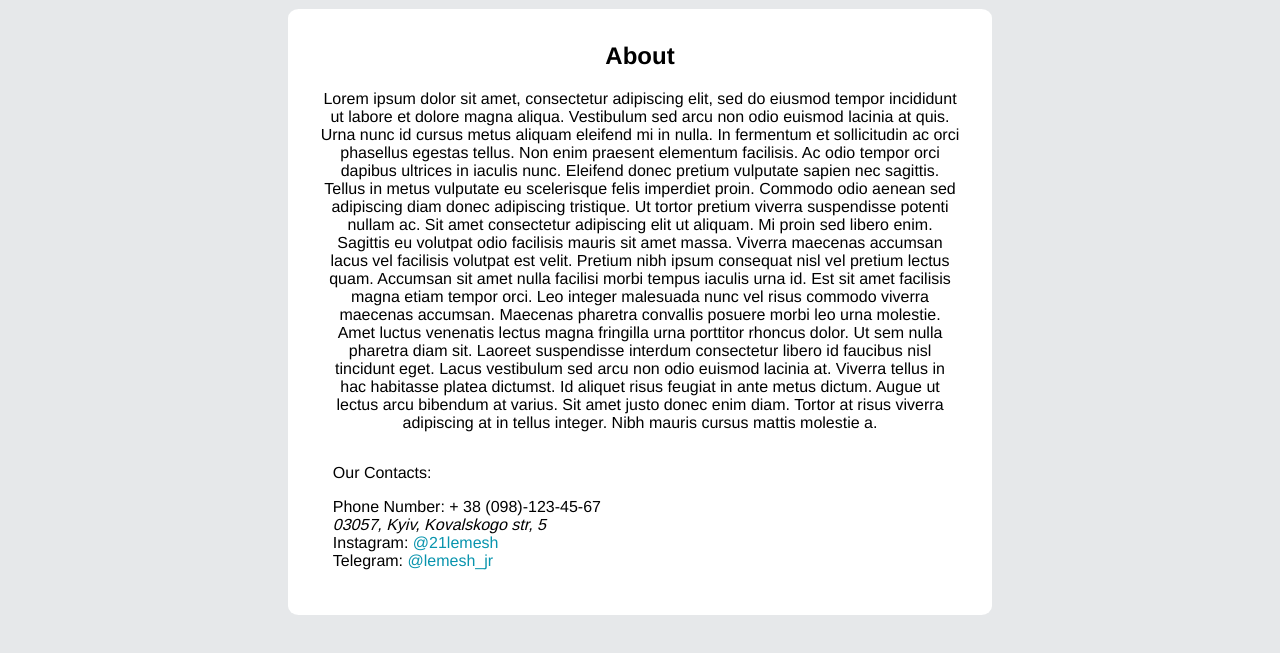
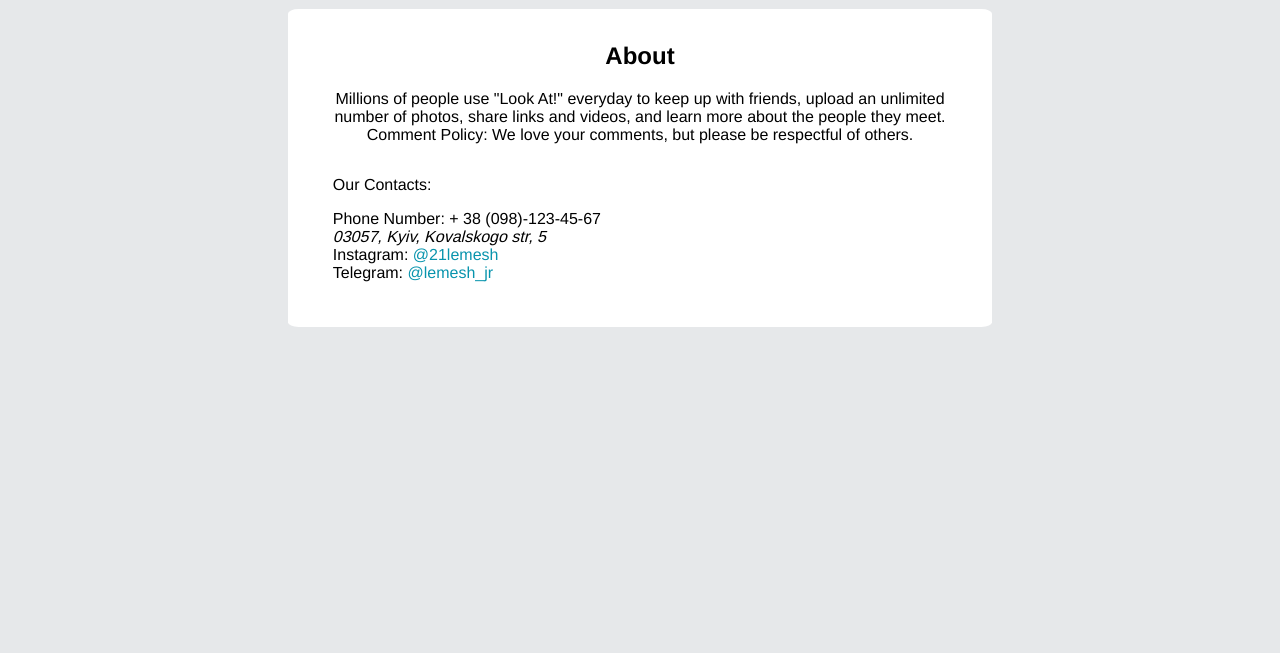
Before and after one commit to lemesh2424/webprogbase-lab1, a plain HTML site: page about.html in a window 1280 px wide. Shown: the part 65-718 px from the top of the page. Drawn offline with nearby package versions, Linux system fonts and the light colour scheme.

Commit message:
some changes

```diff
--- a/about.html
+++ b/about.html
@@ -22,27 +22,9 @@
   <div class="container">
       <h2>About</h2>
       <p>
-            Lorem ipsum dolor sit amet, consectetur adipiscing elit, sed do eiusmod tempor
-            incididunt ut labore et dolore magna aliqua. Vestibulum sed arcu non odio euismod
-            lacinia at quis. Urna nunc id cursus metus aliquam eleifend mi in nulla. In
-            fermentum et sollicitudin ac orci phasellus egestas tellus. Non enim praesent
-            elementum facilisis. Ac odio tempor orci dapibus ultrices in iaculis nunc. Eleifend
-            donec pretium vulputate sapien nec sagittis. Tellus in metus vulputate eu scelerisque
-            felis imperdiet proin. Commodo odio aenean sed adipiscing diam donec adipiscing
-            tristique. Ut tortor pretium viverra suspendisse potenti nullam ac. Sit amet
-            consectetur adipiscing elit ut aliquam. Mi proin sed libero enim. Sagittis eu
-            volutpat odio facilisis mauris sit amet massa.
-            Viverra maecenas accumsan lacus vel facilisis volutpat est velit. Pretium nibh
-            ipsum consequat nisl vel pretium lectus quam. Accumsan sit amet nulla facilisi
-            morbi tempus iaculis urna id. Est sit amet facilisis magna etiam tempor orci. Leo
-            integer malesuada nunc vel risus commodo viverra maecenas accumsan. Maecenas
-            pharetra convallis posuere morbi leo urna molestie. Amet luctus venenatis lectus
-            magna fringilla urna porttitor rhoncus dolor. Ut sem nulla pharetra diam sit.
-            Laoreet suspendisse interdum consectetur libero id faucibus nisl tincidunt eget.
-            Lacus vestibulum sed arcu non odio euismod lacinia at. Viverra tellus in hac
-            habitasse platea dictumst. Id aliquet risus feugiat in ante metus dictum. Augue ut
-            lectus arcu bibendum at varius. Sit amet justo donec enim diam. Tortor at risus
-            viverra adipiscing at in tellus integer. Nibh mauris cursus mattis molestie a.
+          Millions of people use "Look At!" everyday to keep up with friends, upload an unlimited
+          number of photos, share links and videos, and learn more about the people they meet.
+          Comment Policy: We love your comments, but please be respectful of others.
         </p>
         <div class="contacts">
             <p>Our Contacts: </p>
```
